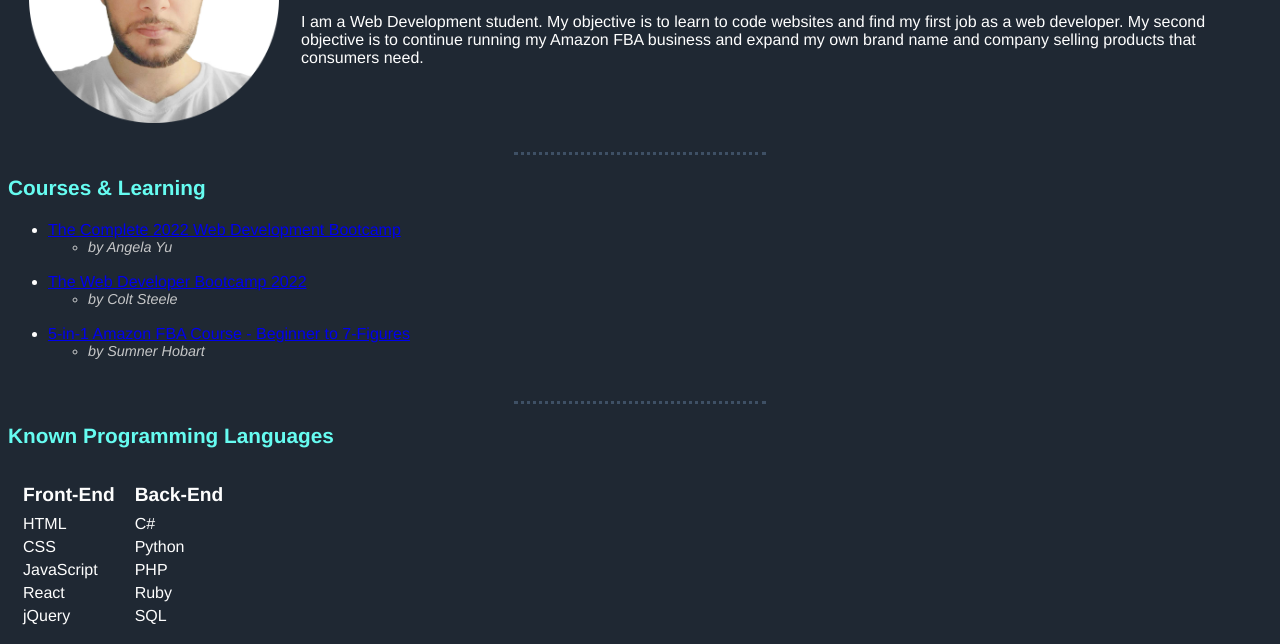
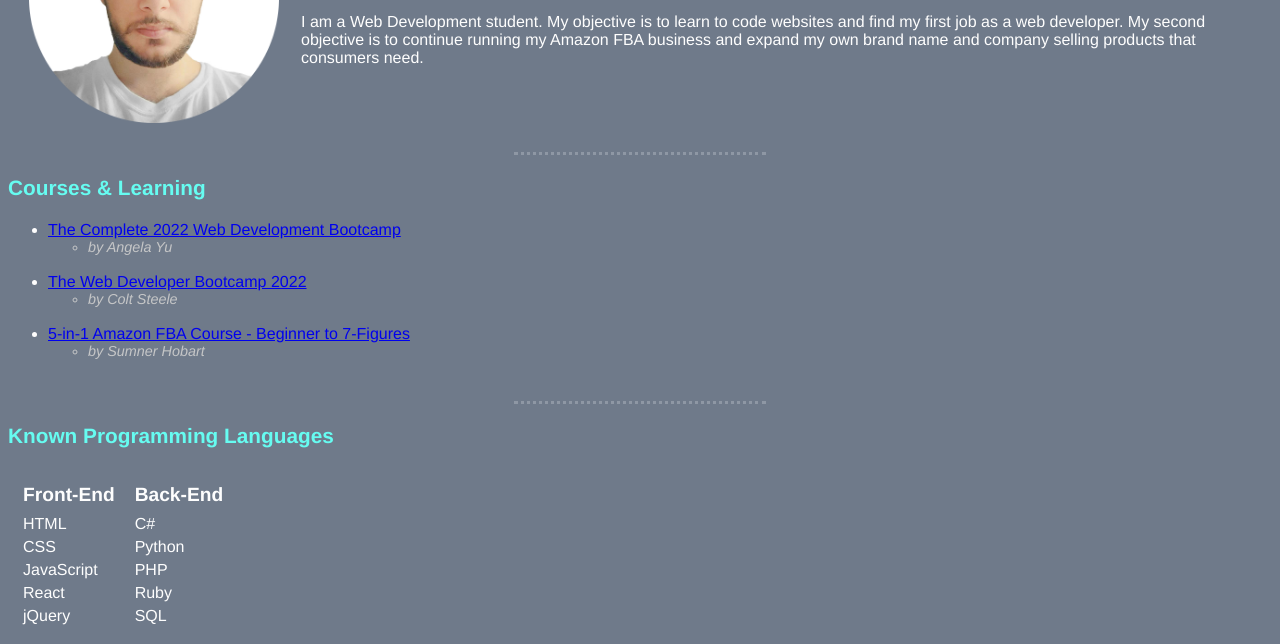
Before and after one commit to YuriyKurri/my-website, a plain HTML site: page index.html in a window 1280 px wide. Shown: the part 156-800 px from the top of the page. Drawn offline with Linux system fonts and the light colour scheme.

Commit message:
Add files via upload

```diff
--- a/css/styles.css
+++ b/css/styles.css
@@ -1,7 +1,7 @@
 
 
 body {
-    background-color: #1f2833;
+    background-color: #6F7A8A;
     color: #fefefe;
 
         font-family: Helvetica, Arial, sans-serif;
@@ -9,7 +9,7 @@ body {
 
 hr {
     border-style: none;
-    border-bottom: 3px dotted #3E5065;
+    border-bottom: 3px dotted #8E97A4;
     width: 20%;
 }
 
```
